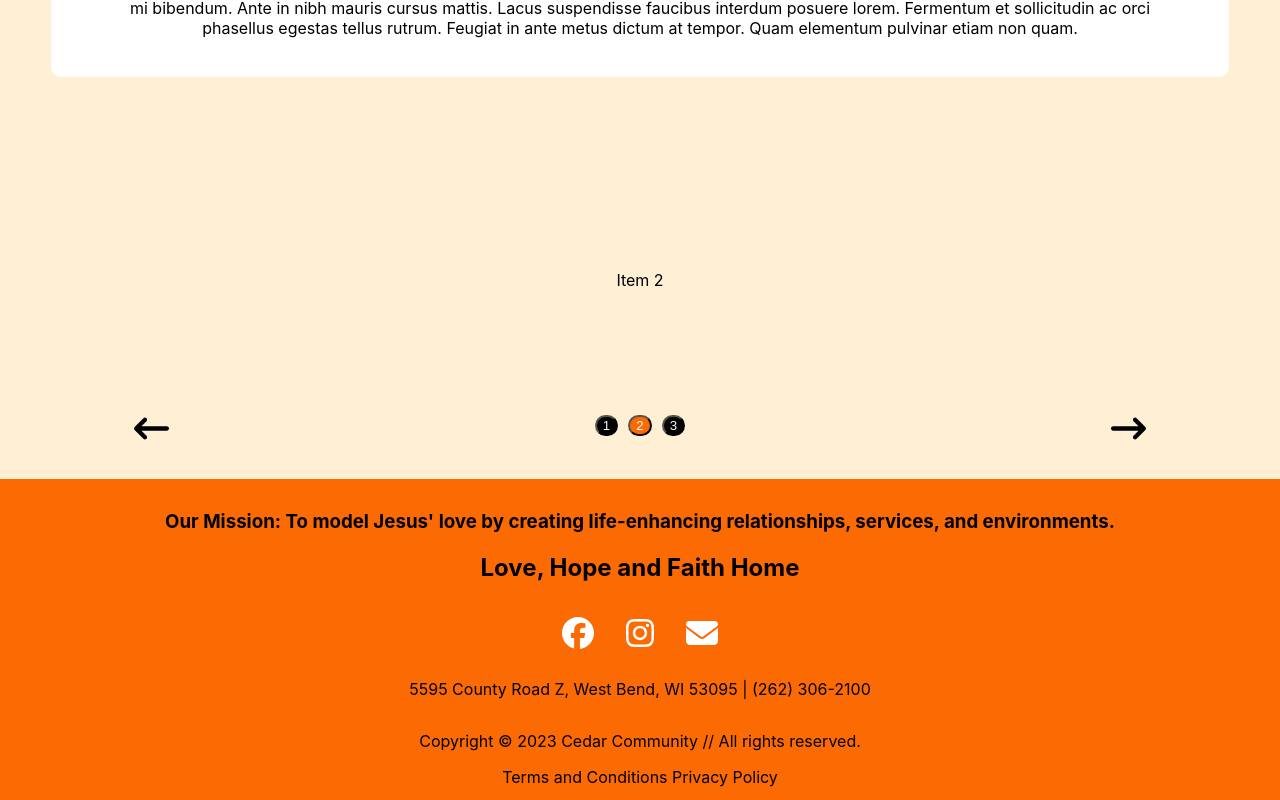
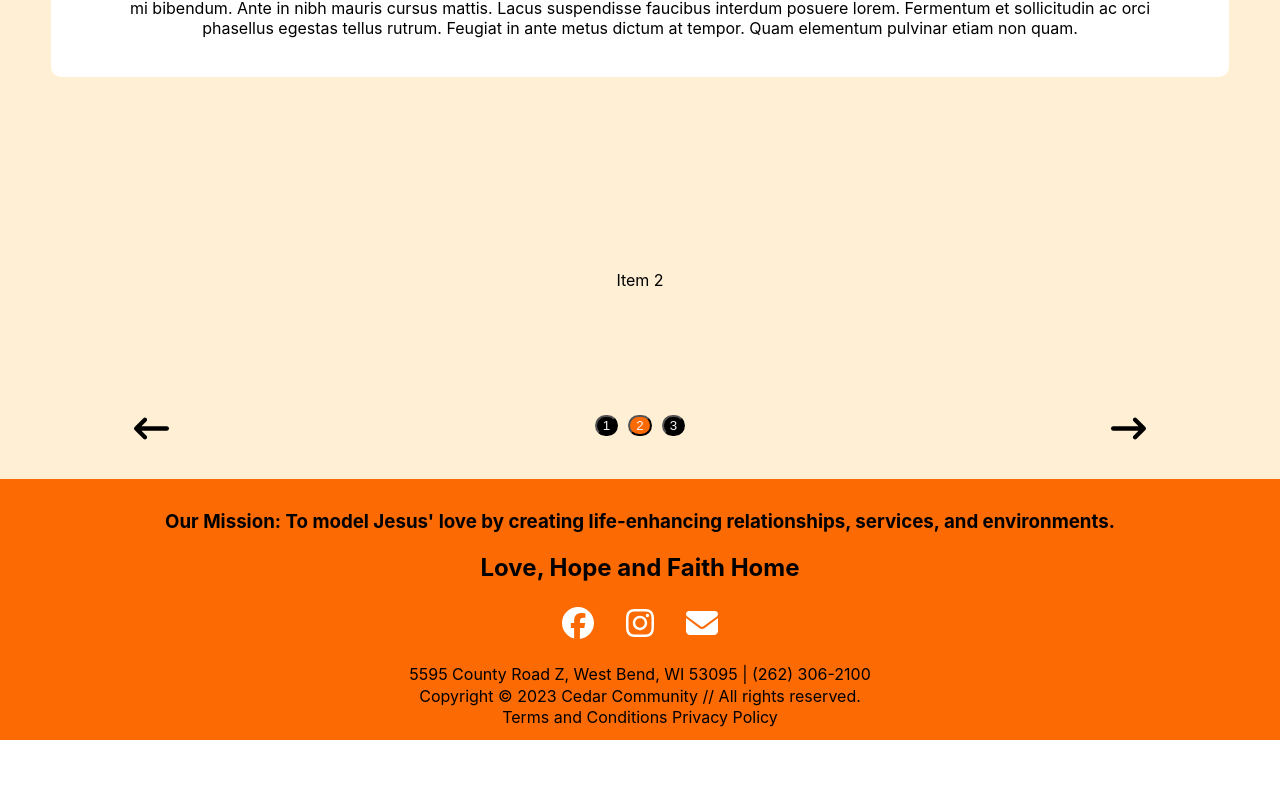
Before and after one commit to Ben-Jarvie/LFHome, a React (Create React App) app in the folder seventhave/: page / in a window 1280 px wide. Shown: the part 1655-2455 px from the top of the page. After the commit the page ends 2395 px from the top, so only its background shows below. Built offline with nearby package versions, Linux system fonts and the light colour scheme.

Commit message:
fixing footer styling

```diff
--- a/seventhave/src/components/footer/Footer.js
+++ b/seventhave/src/components/footer/Footer.js
@@ -27,10 +27,10 @@ life-enhancing relationships, services, and environments.
       </div>
       </div>
       <div className='footertext'>
-            <p>
+            <p className='address'>
                 5595 County Road Z, West Bend, WI 53095 | (262) 306-2100
             </p>
-            <p>
+            <p className='copyright'>
                 Copyright © 2023 Cedar Community // All rights reserved.
             </p>
             <div>
--- a/seventhave/src/components/footer/footer.css
+++ b/seventhave/src/components/footer/footer.css
@@ -12,6 +12,7 @@
     display: flex;
     justify-content: center;
     height: 40px;
+    margin-top: -10px;
 }
 
 .footerfacebook {
@@ -22,8 +23,6 @@
 }
 
 .footerfacebook:hover {
-    width: 2.5em;
-    height: 2.5;
     color: #4267B2
 }
 
@@ -35,8 +34,6 @@
 }
 
 .footerinstagram:hover {
-    width: 2.5em;
-    height: 2.5em;
     color: #833AB4
 }
 
@@ -48,13 +45,14 @@
 }
 
 .footeremail:hover {
-    width: 2.5em;
-    height: 2.5em;
     color: black
 }
 
 .footertext {
     display: flex;
     flex-direction: column;
+}
 
+.address, .copyright {
+    margin: 1px;
 }
```
